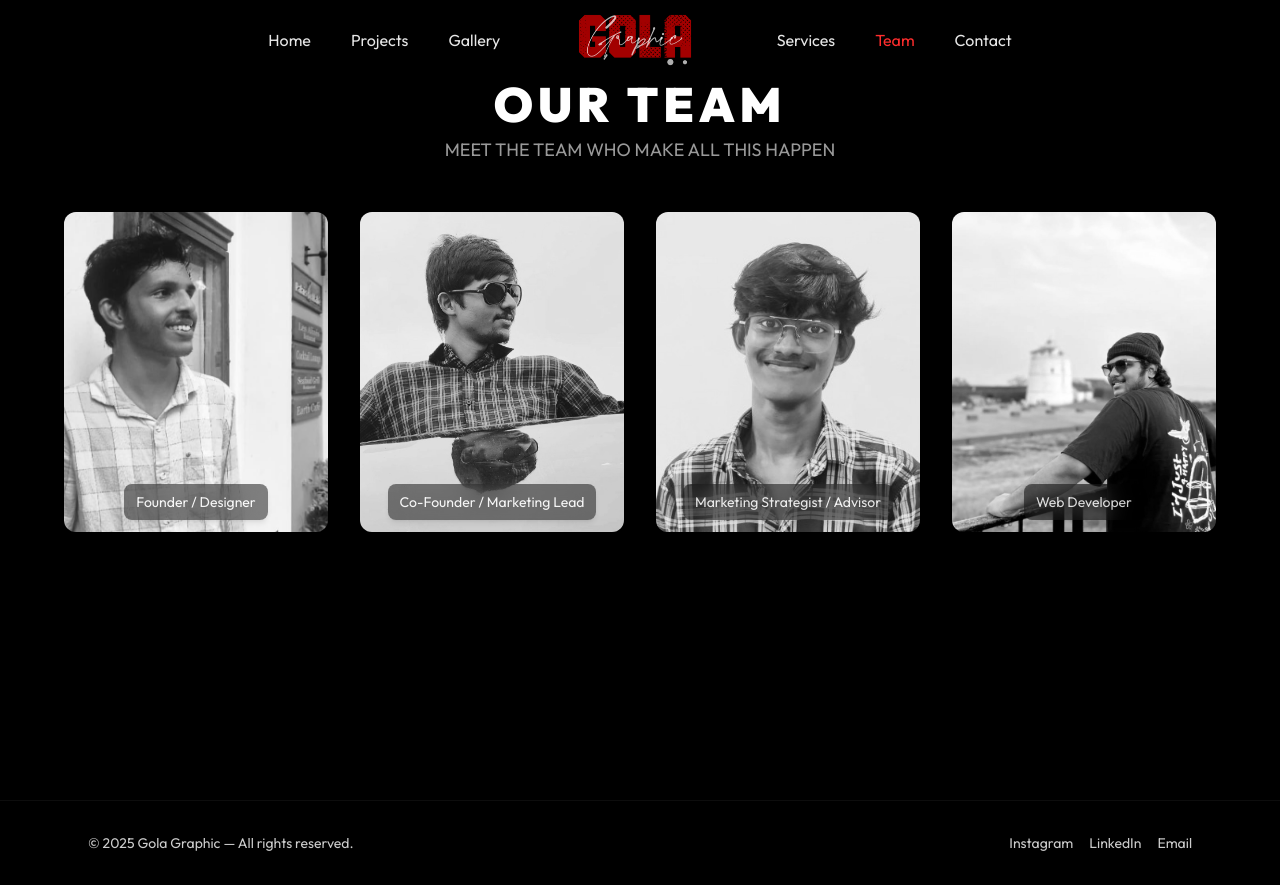
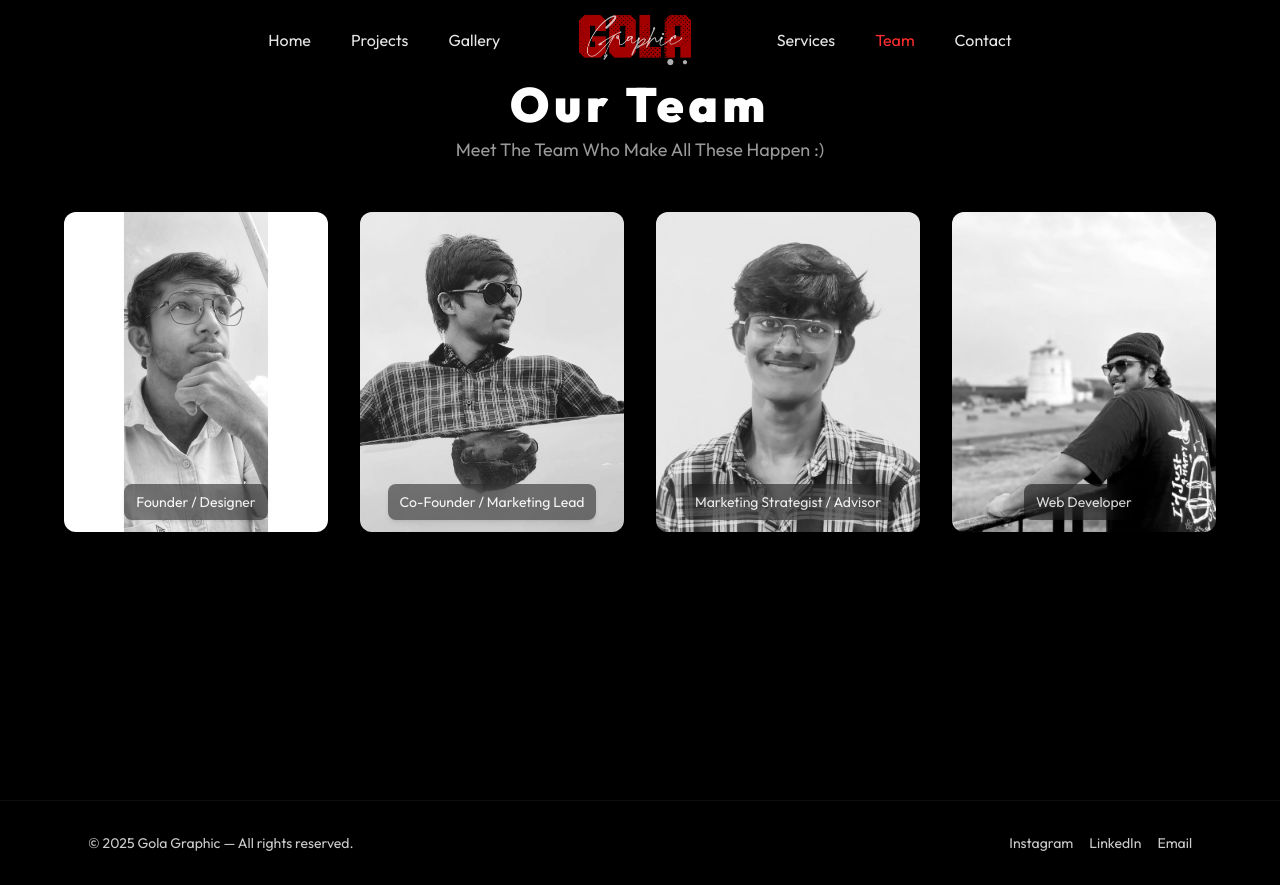
Before and after one commit to Anirudh4030/gola-graphic, a React (Vite) app: page /Team in a window 1280 px wide. Built offline with nearby package versions, Linux system fonts and the light colour scheme.

Commit message:
Updated Team pic

```diff
--- a/src/pages/Team.jsx
+++ b/src/pages/Team.jsx
@@ -56,10 +56,10 @@ export default function Team() {
       {/* Header */}
       <div className="mb-12">
         <h1 className="text-5xl font-extrabold text-white tracking-widest">
-          OUR TEAM
+          Our Team
         </h1>
         <p className="text-white/60 text-lg mt-2">
-          MEET THE TEAM WHO MAKE ALL THIS HAPPEN
+          Meet The Team Who Make All These Happen :)
         </p>
       </div>
 
```
Also changed, not shown: public/team/Anirudh.jpg.
